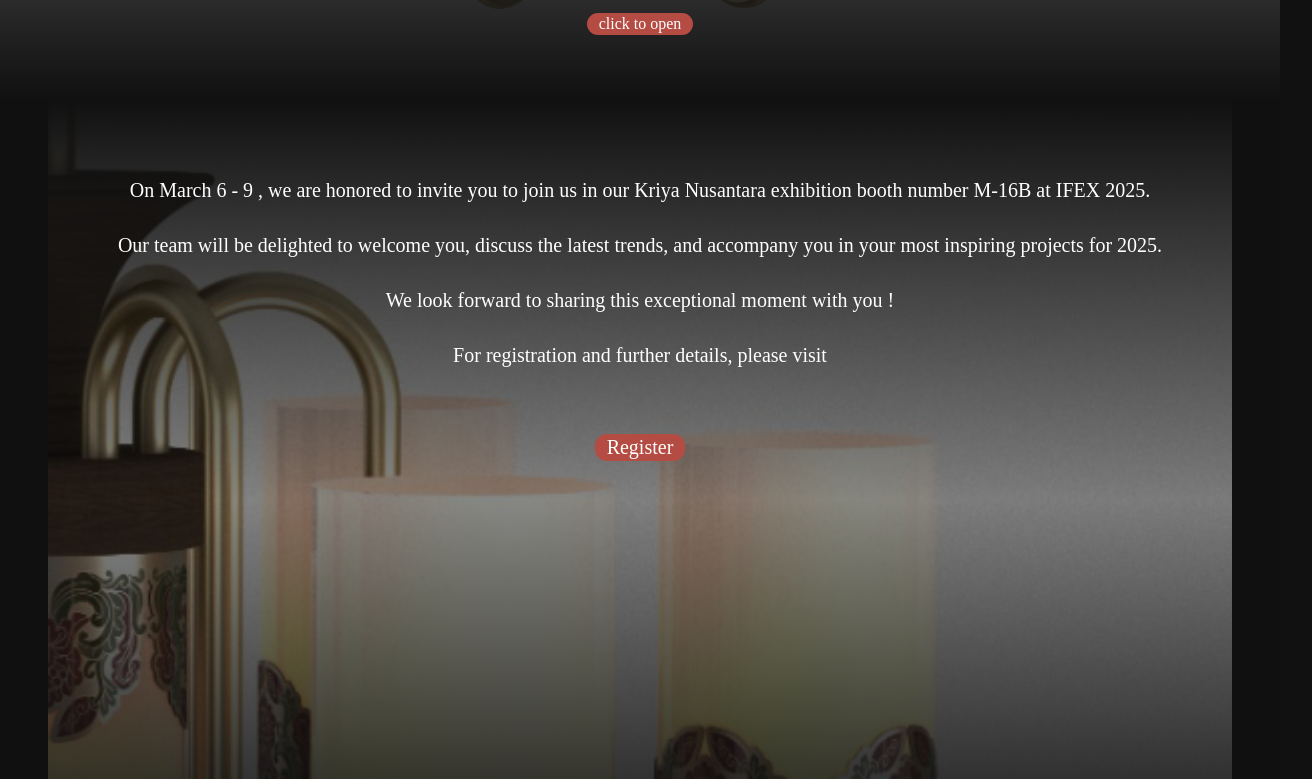
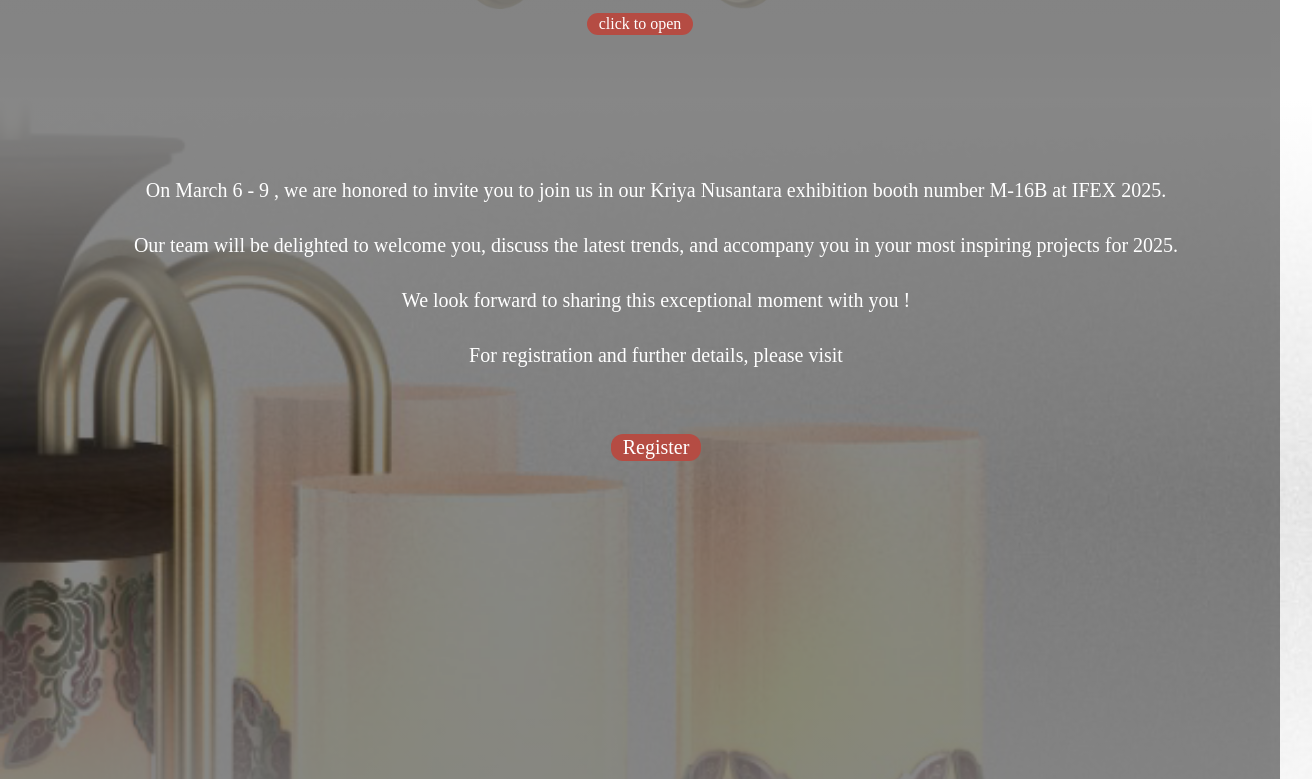
Before and after one commit to timothyJasonC/invitation-gloya, a plain HTML site: page index.html in a window 1280 px wide. Shown: the part 701-1480 px from the top of the page, 1312 px wide, since content can reach past the window. Drawn offline with nearby package versions, Linux system fonts and the light colour scheme; a web font is replaced by a local one.

Commit message:
FIX Last asli

```diff
--- a/style.css
+++ b/style.css
@@ -1,7 +1,7 @@
 @import url("https://fonts.googleapis.com/css2?family=Gupter:wght@400;500;700&display=swap");
 
 body {
-  background: #111;
+  /* background: #111; */
   font-family: "Gupter", serif;
   font-weight: 400;
   font-style: normal;
@@ -9,7 +9,7 @@ body {
   margin: 0;
   padding: 0;
   box-sizing: border-box;
-  overflow: hidden;
+  -webkit-overflow-scrolling: touch;
 }
 
 .fixed-bg::after {
@@ -19,7 +19,7 @@ body {
   left: 0;
   width: 100%;
   height: 50%;
-  background: linear-gradient(to bottom, #111, transparent);
+  background: linear-gradient(to bottom, #ffff, transparent);
 }
 .fixed-bg::before {
   content: "";
@@ -28,7 +28,7 @@ body {
   left: 0;
   width: 100%;
   height: 50%;
-  background: linear-gradient(to top, #111, transparent);
+  background: linear-gradient(to top, #ffff, transparent);
 }
 
 .container {
@@ -163,16 +163,18 @@ body {
   align-items: center;
   height: 100vh;
   align-items: center;
-  width: 90%;
+  width: 100%;
   padding: 0 1rem;
   margin: 0 auto;
   color: white;
   background: url(right.png) no-repeat center center;
   background-size: cover;
+  overflow: hidden;
 }
 
 .info-detail {
   z-index: 10;
+  width: 80%;
   position: absolute;
   top: 10%;
   display: flex;
@@ -204,12 +206,13 @@ body {
   align-items: center;
   height: 100vh;
   align-items: center;
-  width: 90%;
+  width: 100%;
   padding: 0 1rem;
   margin: 0 auto;
   color: white;
   background: url(center.png) no-repeat center center;
   background-size: cover;
+  overflow: hidden;
 }
 
 .social-button {
```
